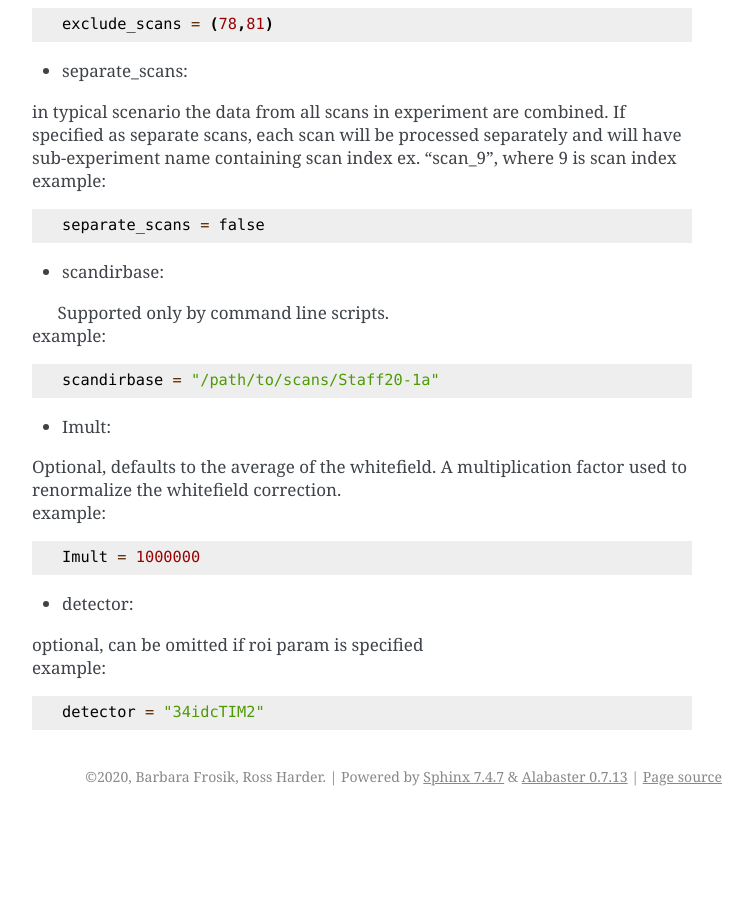
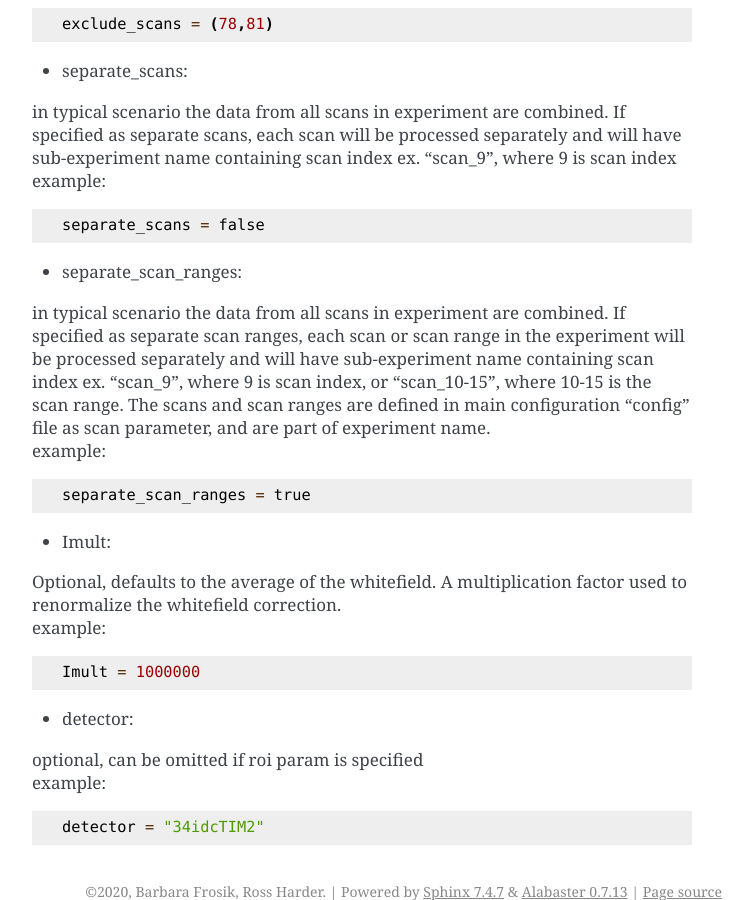
Before and after one commit to AdvancedPhotonSource/cohere, a Sphinx documentation site: the page built from docs/source/config_prep.rst, in a window 1280 px wide and 900 px high, scrolled down 1330 px. Shown: the whole window, without its empty margins (388-1141 px from the left). Built offline with Sphinx 7.4.7, drawn with Linux system fonts in a browser that asks for light colours; before the commit the page ends 2146 px from its top, so only the background shows below that.

```diff
--- a/docs/source/config_prep.rst
+++ b/docs/source/config_prep.rst
@@ -55,12 +55,12 @@ Parameters
 
    separate_scans = false
 
-- scandirbase:
-|  Supported only by command line scripts.
+- separate_scan_ranges:
+| in typical scenario the data from all scans in experiment are combined. If specified as separate scan ranges, each scan or scan range in the experiment will be processed separately and will have sub-experiment name containing scan index ex. "scan_9", where 9 is scan index, or "scan_10-15", where 10-15 is the scan range. The scans and scan ranges are defined in main configuration "config" file as scan parameter, and are part of experiment name.
 | example:
 ::
 
-   scandirbase = "/path/to/scans/Staff20-1a"
+   separate_scan_ranges = true
 
 - Imult:
 | Optional, defaults to the average of the whitefield. A multiplication factor used to renormalize the whitefield correction.
```
Also changed, not shown: docs/source/config_rec.rst (+11 -11 lines), 5 other files.
